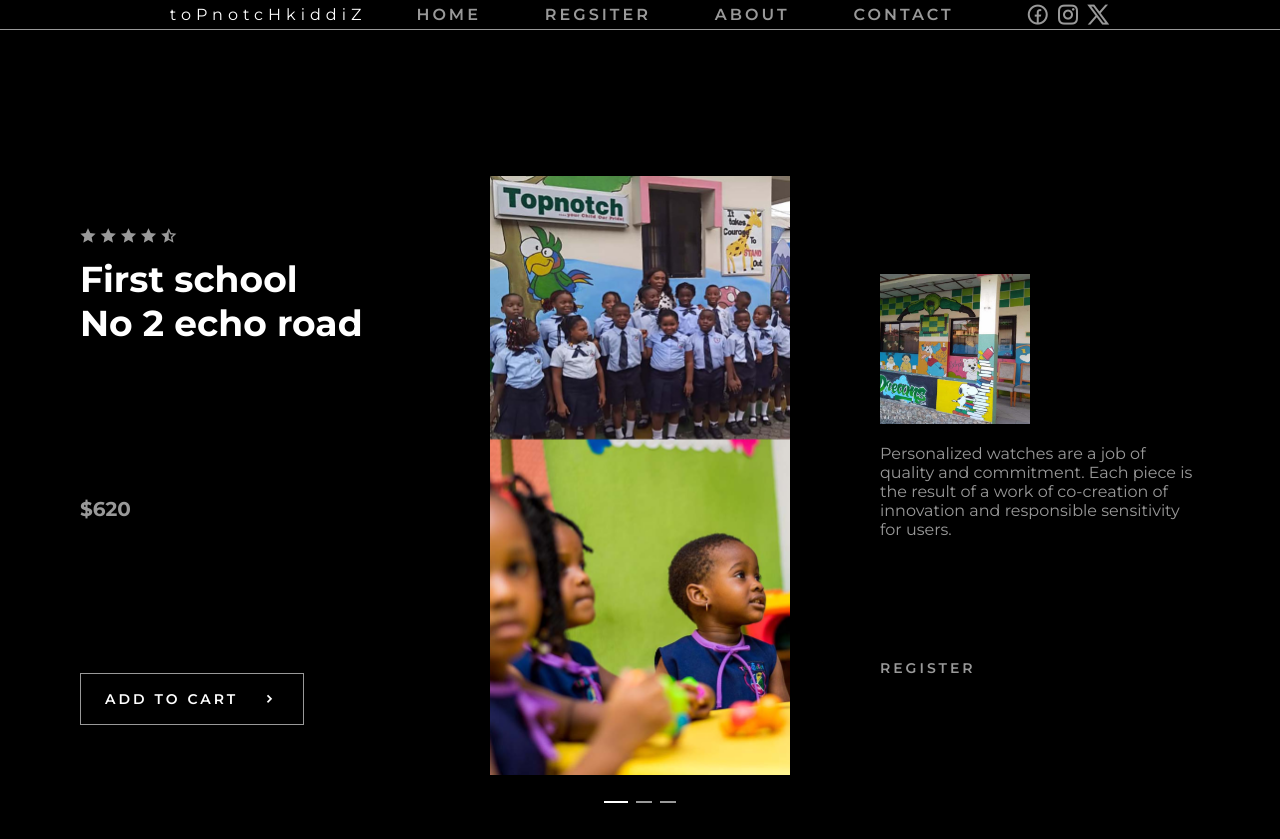
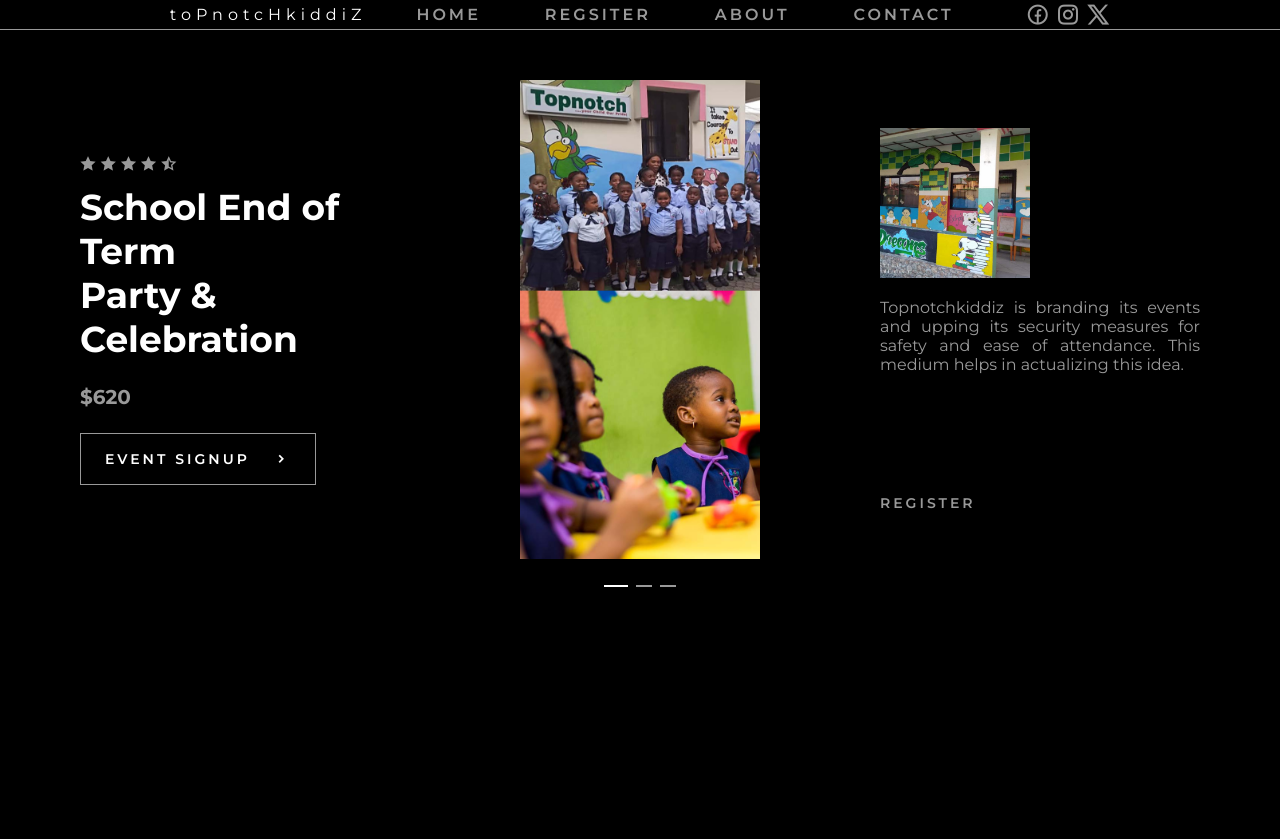
Before and after one commit to izudada/strict_invite, a Django app: page / in a window 1280 px wide. After the commit the page ends 587 px from the top, so only its background shows below. Run offline with Django 5.2, Linux system fonts and the light colour scheme.

Commit message:
update index page

```diff
--- a/strict_invite/static/css/styles.css
+++ b/strict_invite/static/css/styles.css
@@ -3,7 +3,7 @@
 
 /*=============== VARIABLES CSS ===============*/
 :root {
-  --header-height: 3.5rem;
+  --header-height: 6.5rem;
 
   /*========== Colors ==========*/
   /*Color mode HSL(hue, saturation, lightness)*/
@@ -63,7 +63,7 @@ a {
 
 img {
   display: block;
-  max-width: 100%;
+  max-width: 75%;
   height: auto;
 }
 
@@ -186,7 +186,7 @@ img {
 
 .home__data{
   text-align: center;
-  row-gap: 3.5rem;
+  row-gap: 1.5rem;
 }
 
 .home__content{
@@ -393,11 +393,11 @@ img {
     height: initial;
     grid-template-columns: repeat(3, 320px);
     justify-content: space-between;
-    padding-block: 11rem 4rem;
+    padding-block: 5rem 4rem;
   }
 
   .home__data{
-    row-gap: 9.5rem;
+    row-gap: 1.5rem;
   }
 
   .home__stars{
@@ -414,6 +414,7 @@ img {
 
   .home__info-description{
     font-size: var(--normal-font-size);
+    text-align: justify;
   }
 
   .home__info-content{
--- a/strict_invite/templates/index.html
+++ b/strict_invite/templates/index.html
@@ -84,15 +84,15 @@
                      </div>
 
                      <h1 class="home__title">
-                        First school </br>
-                        No 2 echo road </br>
+                        School End of Term </br>
+                        Party & Celebration </br>
                      </h1>
                   </div>
 
                   <h3 class="home__price">$620</h3>
 
-                  <a href="#" class="home__button">
-                     ADD TO CART
+                  <a href="{% url 'event_signup' %}" class="home__button">
+                     EVENT SIGNUP
                      <i class="ri-arrow-right-s-line">
 
                      </i>
@@ -126,10 +126,9 @@
 
                   <div class="home__info-content">
                      <p class="home__info-description">
-                        Personalized watches are a job of quality
-                        and commitment. Each piece is the result of a
-                        work of co-creation of innovation and responsible
-                        sensitivity for users.
+                        Topnotchkiddiz is branding its events and upping its security
+                        measures for safety and ease of attendance. This medium helps
+                        in actualizing this idea.
                      </p>
 
                      <a href="3" class="home__button-link">REGISTER</a>
--- a/strict_invite/urls.py
+++ b/strict_invite/urls.py
@@ -6,6 +6,7 @@ from . import views
 
 
 urlpatterns = [
-    path('', views.user_profile_view, name='user_profile_form'),
+    path('', views.index, name="index"),
+    path('event_signup', views.user_profile_view, name='event_signup'),
     path('<str:pk>/', views.user_profile_detail, name='user_profile_detail'),
 ] + static(settings.MEDIA_URL, document_root=settings.MEDIA_ROOT)
--- a/strict_invite/views.py
+++ b/strict_invite/views.py
@@ -20,9 +20,12 @@ def user_profile_view(request):
             return redirect('user_profile_detail', user_profile.id)
     else:
         form = UserProfileForm()
-    return render(request, 'index.html', {'form': form})
+    return render(request, 'user_profile_form.html', {'form': form})
 
 def user_profile_detail(request, pk):
     user_profile = User.objects.get(pk=pk)
     qr_code_url = os.path.join(settings.MEDIA_URL, f'qrcodes/{pk}.png')
     return render(request, 'user_profile_detail.html', {'user_profile': user_profile, 'qr_code_url': qr_code_url})
+
+def index(request):
+    return render(request, 'index.html')
```
Also changed, not shown: strict_invite/static/img/watches-1.png (deleted), strict_invite/static/img/watches-2.png (deleted), strict_invite/static/img/watches-3.png (deleted), strict_invite/static/img/watches-border.png (deleted).
